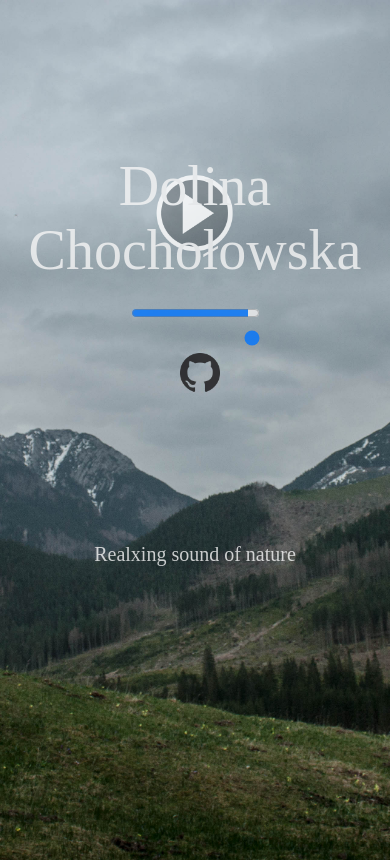
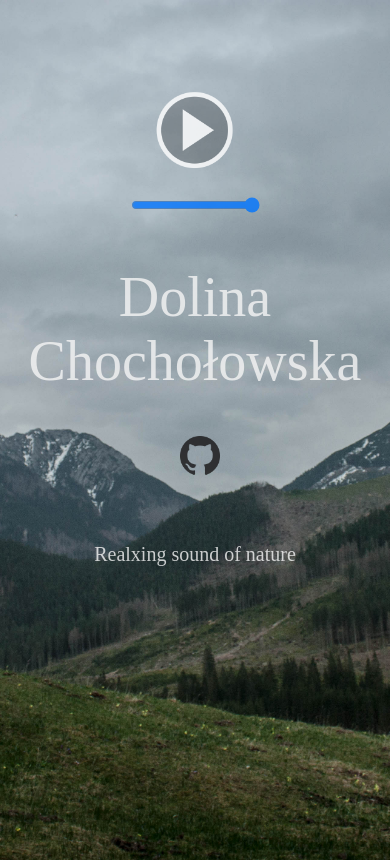
Before and after one commit to PawelJozwiak1986/Ambient-Sound-Site, a website: page index.html in a window 390 px wide. Drawn offline with Linux system fonts and the light colour scheme; a web font is replaced by a local one.

Commit message:
RWD done

```diff
--- a/sass/mobile.scss
+++ b/sass/mobile.scss
@@ -1,13 +1,13 @@
 body{
-  background: url(../assets/3.jpg) center;
+  background: url(../assets/3.jpg) center no-repeat;
   background-size: cover ;
   font-family: 'Marcellus SC', serif;
 }
 .main__container{
   height: 100vh;
-  width: 100%;
   display: flex;
   justify-content: center;
+
 }
 .player__block{
   display: flex;
@@ -29,19 +29,17 @@ body{
   margin-top: 120px;
 }
 #volume__slider{
-  padding-top:50px;
+
   height: 120px;
 }
 .site__describe--h1{
-  position: absolute;
-  display: flex;
-  justify-content: center;
+  margin-top:50px;
   font-size: 56px;
   color: whitesmoke;
   font-family: 'marcellus_scregular';
   font-weight: normal;
   text-align: center;
-  width: 50%;
+  // width: 50%;
 }
 .site__describe--pargaph{
   position: absolute;
```
Also changed, not shown: css/mobile.css.
